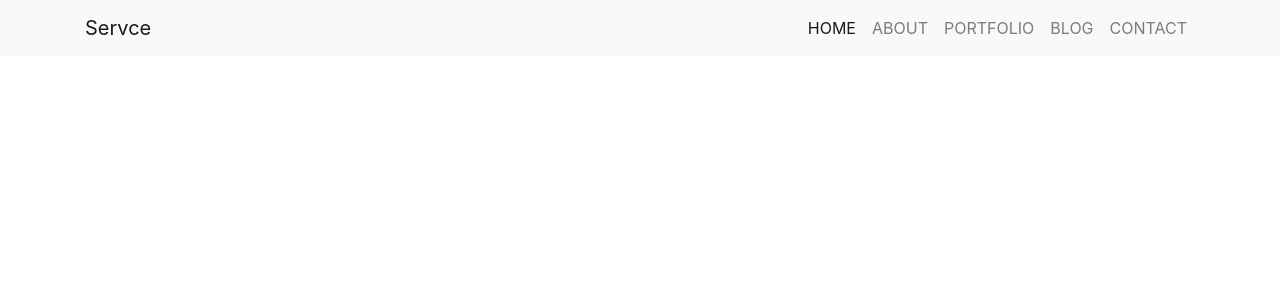
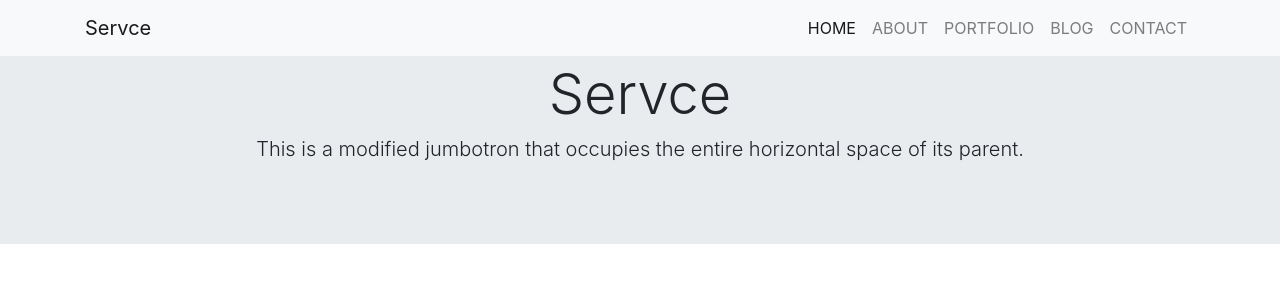
Before and after one commit to marlospomin/servce, a website: page index.html in a window 1280 px wide. Drawn offline with nearby package versions, Linux system fonts and the light colour scheme.

Commit message:
Add jumbotron

```diff
--- a/index.html
+++ b/index.html
@@ -48,6 +48,14 @@
         </nav>
       </div>
     </header>
+    <div class="jumbotron jumbotron-fluid">
+      <div class="container text-center">
+        <!-- headshot of somebody -->
+        <h1 class="display-4">Servce</h1>
+        <p class="lead">This is a modified jumbotron that occupies the entire horizontal space of its parent.</p>
+        <!-- button to section below or call to action to portfolio link -->
+      </div>
+    </div>
     <script src="https://code.jquery.com/jquery-3.2.1.slim.min.js" crossorigin="anonymous"></script>
     <script src="js/bootstrap.min.js"></script>
     <script src="js/jquery.throttle-debounce.min.js"></script>
```
